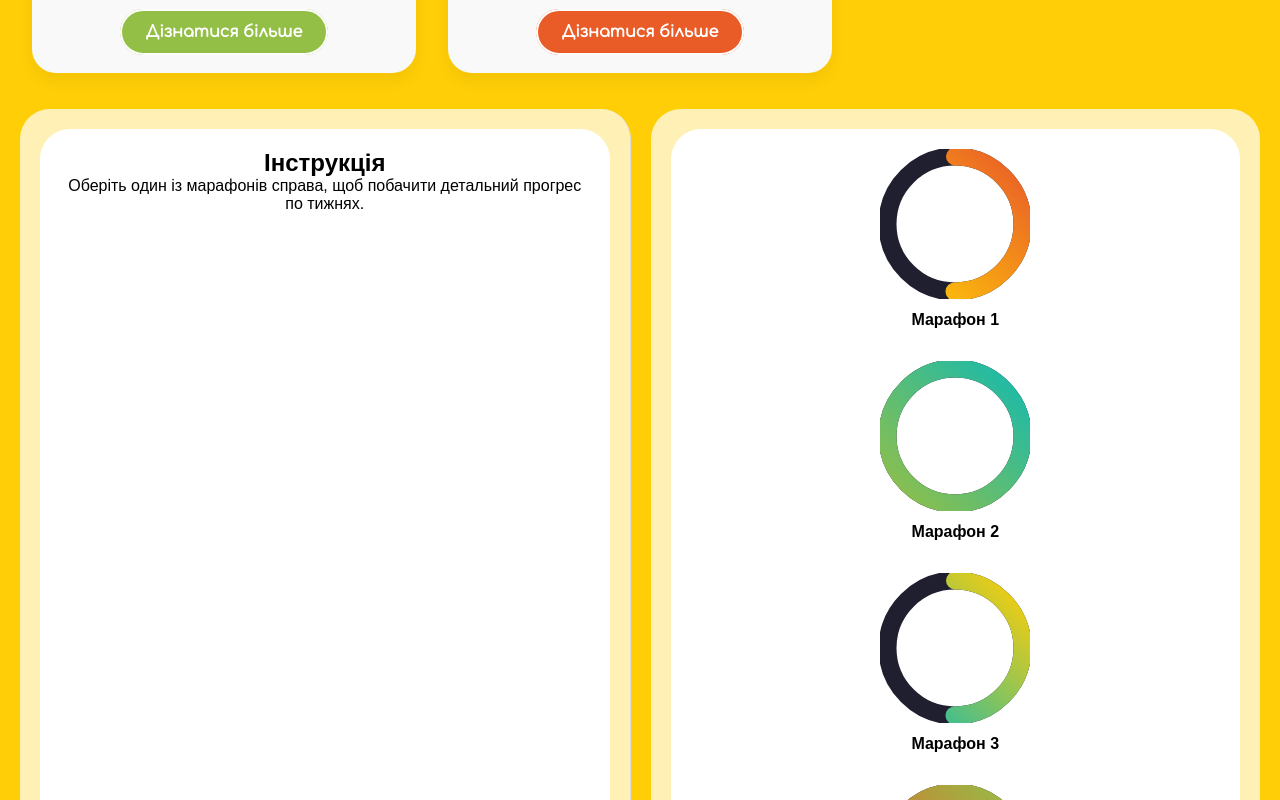
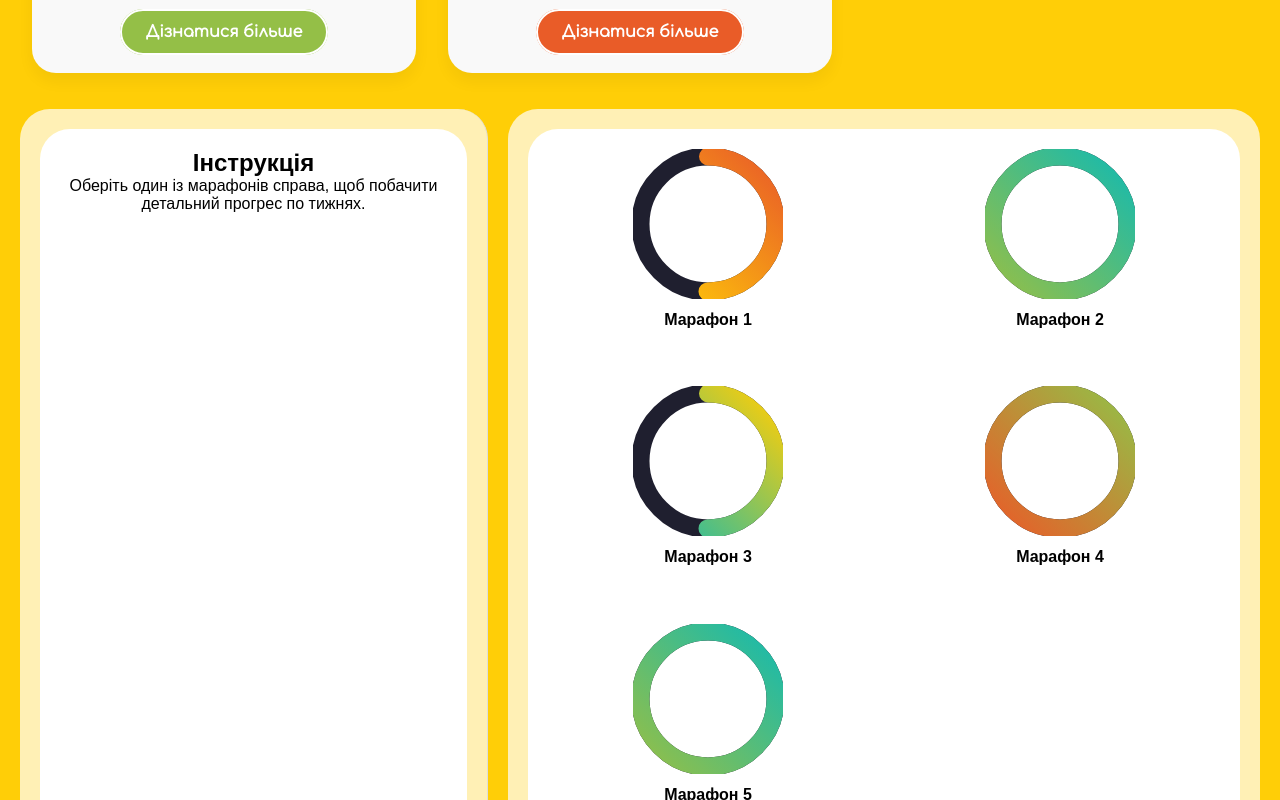
Before and after one commit to slava-bos-top/FivOneSite, a React (Create React App) app: page / in a window 1280 px wide. Shown: the part 2680-3480 px from the top of the page. Built offline with nearby package versions, Linux system fonts and the light colour scheme.

Commit message:
update 8

```diff
--- a/src/components/statistics/Statistics.jsx
+++ b/src/components/statistics/Statistics.jsx
@@ -152,7 +152,7 @@ function SplitScreen() {
         backgroundColor: "rgba(255, 255, 255, 0.7)",
         borderRadius: "30px"
       }}>
-        <div style={{width: "100%", height: "100%", padding: "20px", backgroundColor: "#fff", borderRadius: "30px"}} className="statistics__grid-gallery">
+        <div style={{maxWidth: "960px", margin: "0 auto", width: "100%", height: "100%", padding: "20px", backgroundColor: "#fff", borderRadius: "30px"}} className="statistics__grid-gallery">
             {marathonsData.map((marathon, index) => {
             const totalLessons = marathon.weeks.flatMap(w => w.lessons).length;
             const completedLessons = marathon.weeks.flatMap(w => w.lessons.filter(l => l.completed)).length;
```
